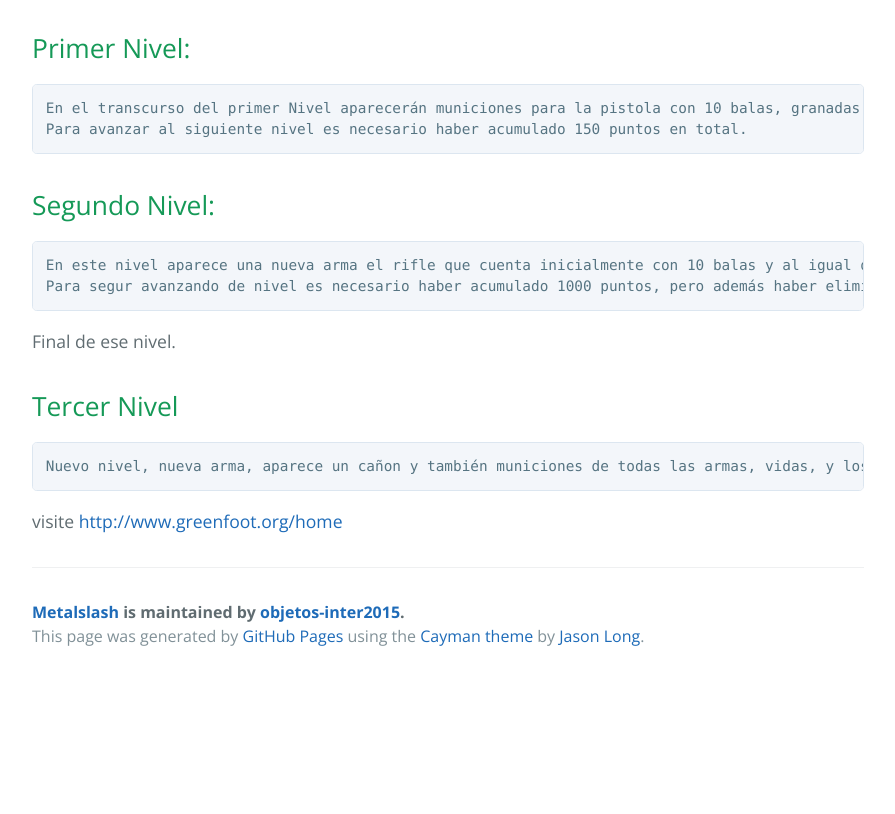
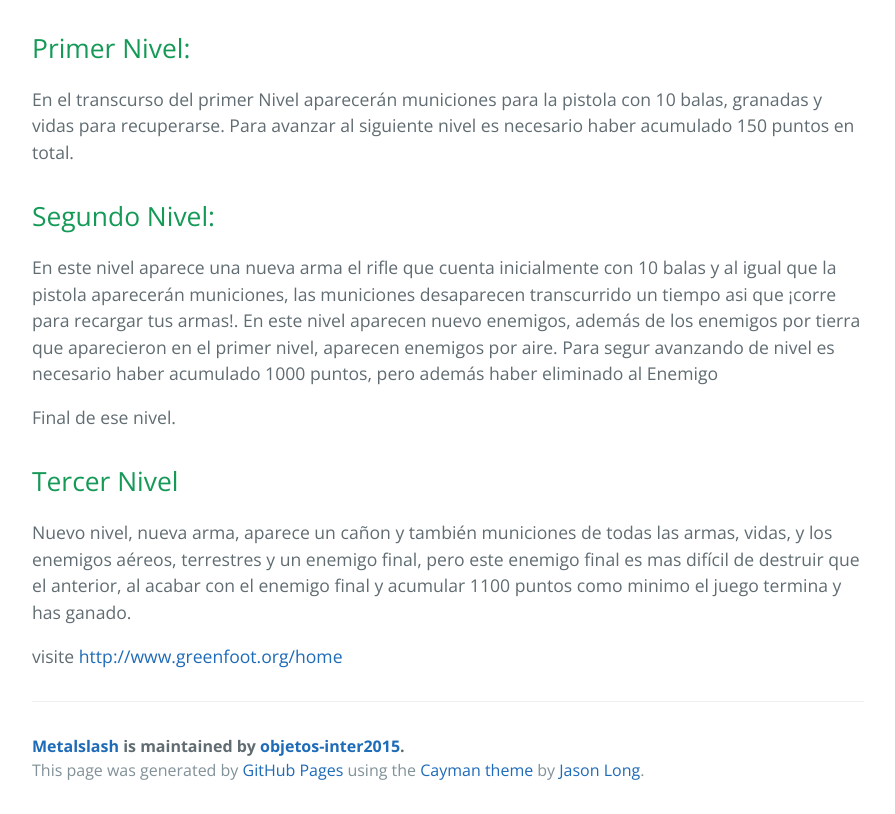
Before and after one commit to objetos-inter2015/MetalSlash, a plain HTML site: page index.html in a window 1280 px wide. Shown: the part 639-1453 px from the top of the page, without its empty margins (192-1087 px from the left). Before the commit the page ends 1319 px from the top, so only its background shows below. Drawn offline with nearby package versions, Linux system fonts and the light colour scheme.

Commit message:
Update index.html

```diff
--- a/index.html
+++ b/index.html
@@ -30,24 +30,24 @@
 <h2>
 <a id="primer-nivel" class="anchor" href="#primer-nivel" aria-hidden="true"><span class="octicon octicon-link"></span></a>Primer Nivel:</h2>
 
-<pre><code>En el transcurso del primer Nivel aparecerán municiones para la pistola con 10 balas, granadas y vidas para recuperarse.
+<p>En el transcurso del primer Nivel aparecerán municiones para la pistola con 10 balas, granadas y vidas para recuperarse.
 Para avanzar al siguiente nivel es necesario haber acumulado 150 puntos en total.
-</code></pre>
+</p>
 
 <h2>
 <a id="segundo-nivel" class="anchor" href="#segundo-nivel" aria-hidden="true"><span class="octicon octicon-link"></span></a>Segundo Nivel:</h2>
 
-<pre><code>En este nivel aparece una nueva arma el rifle que cuenta inicialmente con 10 balas y al igual que la pistola aparecerán municiones, las municiones desaparecen transcurrido un tiempo asi que ¡corre para recargar tus armas!. En este nivel aparecen nuevo enemigos, además de los enemigos por tierra que aparecieron en el primer nivel, aparecen enemigos por aire.
+<p>En este nivel aparece una nueva arma el rifle que cuenta inicialmente con 10 balas y al igual que la pistola aparecerán municiones, las municiones desaparecen transcurrido un tiempo asi que ¡corre para recargar tus armas!. En este nivel aparecen nuevo enemigos, además de los enemigos por tierra que aparecieron en el primer nivel, aparecen enemigos por aire.
 Para segur avanzando de nivel es necesario haber acumulado 1000 puntos, pero además haber eliminado al Enemigo
-</code></pre>
+</p>
 
 <p>Final de ese nivel.</p>
 
 <h2>
 <a id="tercer-nivel" class="anchor" href="#tercer-nivel" aria-hidden="true"><span class="octicon octicon-link"></span></a>Tercer Nivel</h2>
 
-<pre><code>Nuevo nivel, nueva arma, aparece un cañon y también municiones de todas las armas, vidas, y los enemigos aéreos, terrestres y un enemigo final, pero este enemigo final es mas difícil de destruir que el anterior, al acabar con el enemigo final y acumular 1100 puntos como minimo el juego termina y has ganado.
-</code></pre>
+<p>Nuevo nivel, nueva arma, aparece un cañon y también municiones de todas las armas, vidas, y los enemigos aéreos, terrestres y un enemigo final, pero este enemigo final es mas difícil de destruir que el anterior, al acabar con el enemigo final y acumular 1100 puntos como minimo el juego termina y has ganado.
+</p>
 
 <p>visite <a href="http://www.greenfoot.org/home">http://www.greenfoot.org/home</a></p>
 
```
